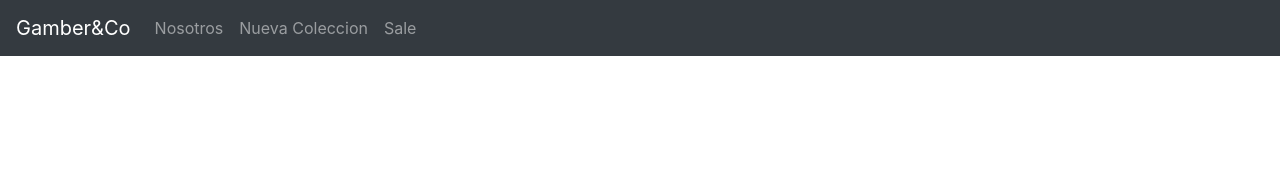
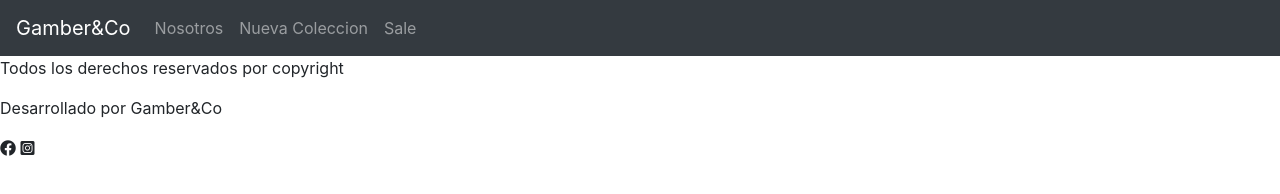
Before and after one commit to JuanGZ12/Proyectoconbootstrap, a plain HTML site: page index.html in a window 1280 px wide. Drawn offline with nearby package versions, Linux system fonts and the light colour scheme.

Commit message:
agregado de pages

```diff
--- a/index.html
+++ b/index.html
@@ -4,6 +4,7 @@
     <meta charset="UTF-8">
     <meta http-equiv="X-UA-Compatible" content="IE=edge">
     <meta name="viewport" content="width=device-width, initial-scale=1.0">
+    <link rel="stylesheet" href="https://cdnjs.cloudflare.com/ajax/libs/font-awesome/6.1.2/css/all.min.css" integrity="sha512-1sCRPdkRXhBV2PBLUdRb4tMg1w2YPf37qatUFeS7zlBy7jJI8Lf4VHwWfZZfpXtYSLy85pkm9GaYVYMfw5BC1A==" crossorigin="anonymous" referrerpolicy="no-referrer" />
     <link rel="stylesheet" href="https://cdn.jsdelivr.net/npm/bootstrap@4.6.2/dist/css/bootstrap.min.css" integrity="sha384-xOolHFLEh07PJGoPkLv1IbcEPTNtaed2xpHsD9ESMhqIYd0nLMwNLD69Npy4HI+N" crossorigin="anonymous">
     <link rel="stylesheet" href="./css/estilos.css">
     <title>Gamber&co</title>
@@ -42,9 +43,21 @@
 
 
 
+<!-- footer inicia -->
+<footer>
+    <p>Todos los derechos reservados por copyright</p>
+    <P>Desarrollado por Gamber&Co</P>
+    <div class="redes">
+        <i class="fa-brands fa-facebook"></i>
+        <i class="fa-brands fa-square-instagram"></i>
+
+    </div>
+</footer>
+<!-- footer finaliza -->
 
     <script src="https://cdn.jsdelivr.net/npm/jquery@3.5.1/dist/jquery.slim.min.js" integrity="sha384-DfXdz2htPH0lsSSs5nCTpuj/zy4C+OGpamoFVy38MVBnE+IbbVYUew+OrCXaRkfj" crossorigin="anonymous"></script>
     <script src="https://cdn.jsdelivr.net/npm/popper.js@1.16.1/dist/umd/popper.min.js" integrity="sha384-9/reFTGAW83EW2RDu2S0VKaIzap3H66lZH81PoYlFhbGU+6BZp6G7niu735Sk7lN" crossorigin="anonymous"></script>
     <script src="https://cdn.jsdelivr.net/npm/bootstrap@4.6.2/dist/js/bootstrap.min.js" integrity="sha384-+sLIOodYLS7CIrQpBjl+C7nPvqq+FbNUBDunl/OZv93DB7Ln/533i8e/mZXLi/P+" crossorigin="anonymous"></script>
+
 </body>
 </html>
```
Also changed, not shown: pages/Nosotros.html (added), pages/Nueva temporada.html (added), pages/Sale.html (added).
